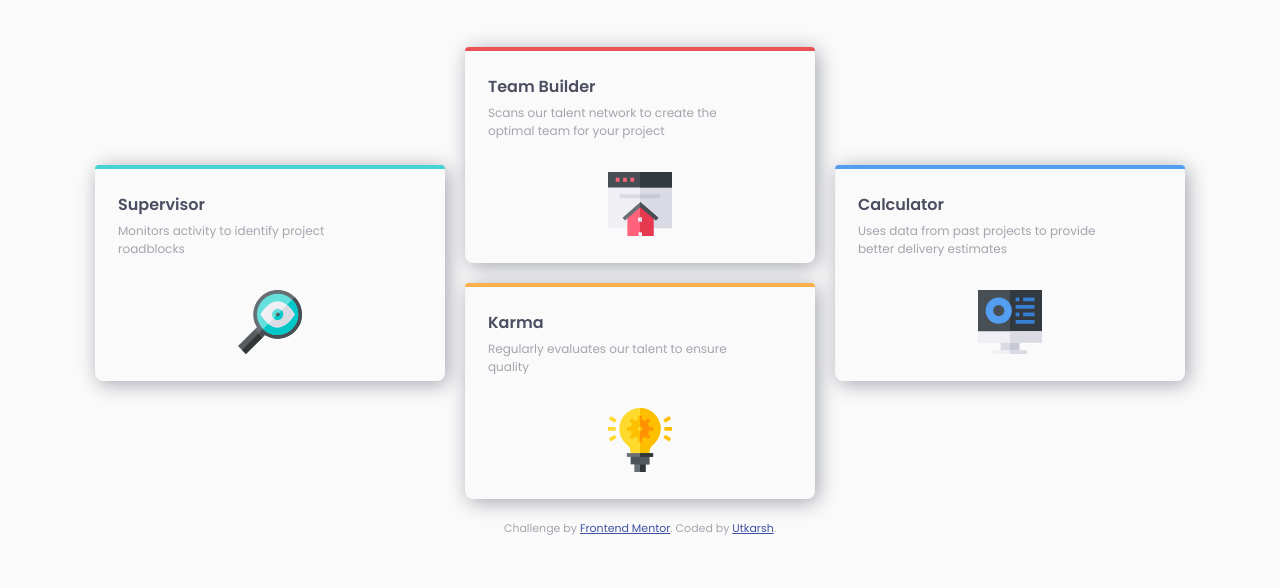
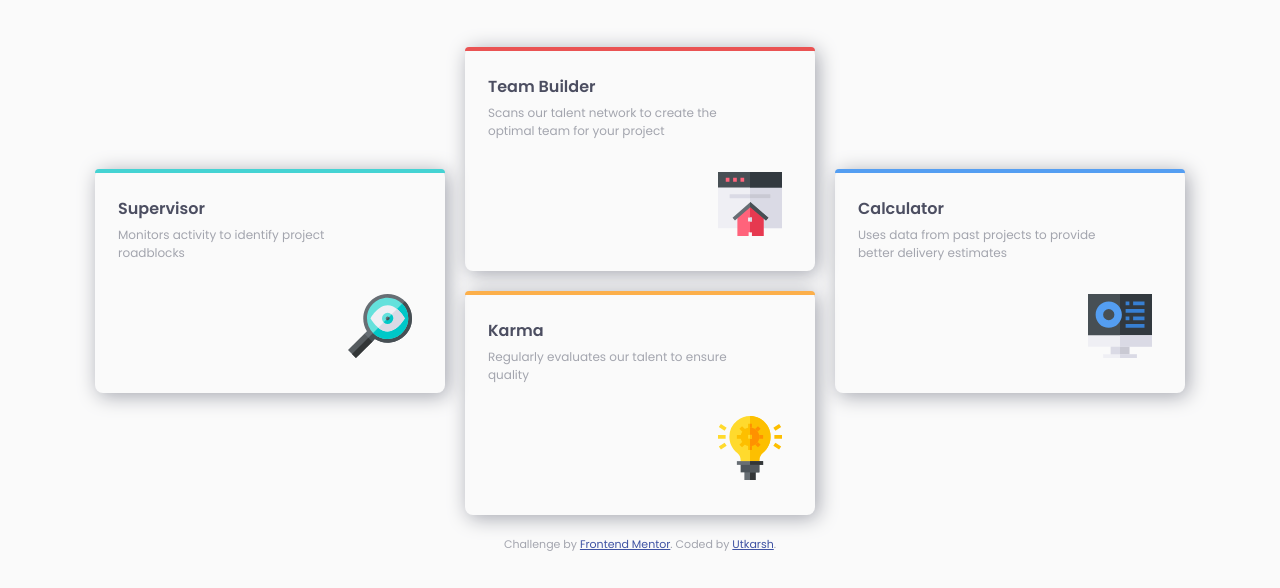
Before and after one commit to utkarsh-UK/four-carrd-feature-challenge, a plain HTML site: page index.html in a window 1280 px wide. Shown: the part 212-800 px from the top of the page. Drawn offline with Linux system fonts and the light colour scheme.

Commit message:
Challenge completed

```diff
--- a/css/style.css
+++ b/css/style.css
@@ -88,10 +88,13 @@ header p {
     margin: 0 3px;
     padding: 20px;
     position: relative;
+    min-height: 180px;
 }
 
 .card-content img {
     margin-top: 20px;
+    position: absolute;
+    right: 30px;
 }
 
 .cyan-color {
```
